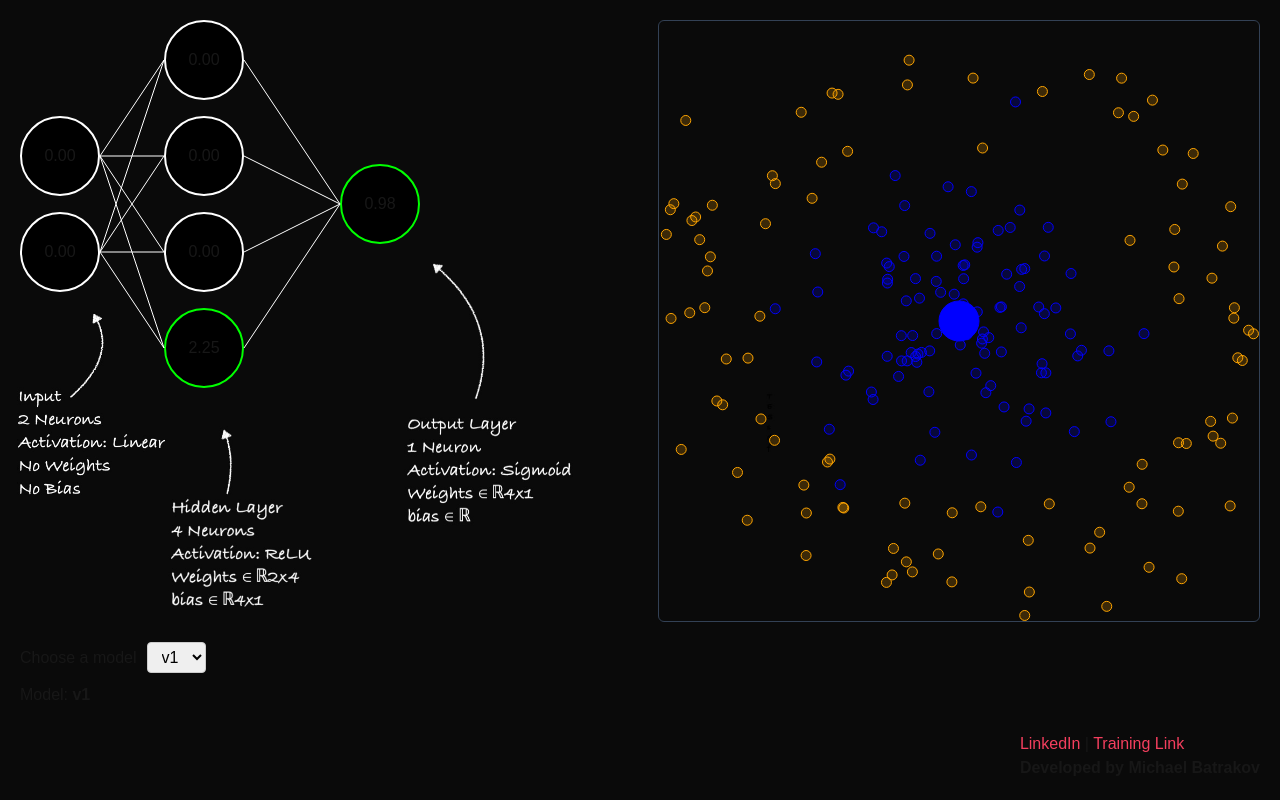
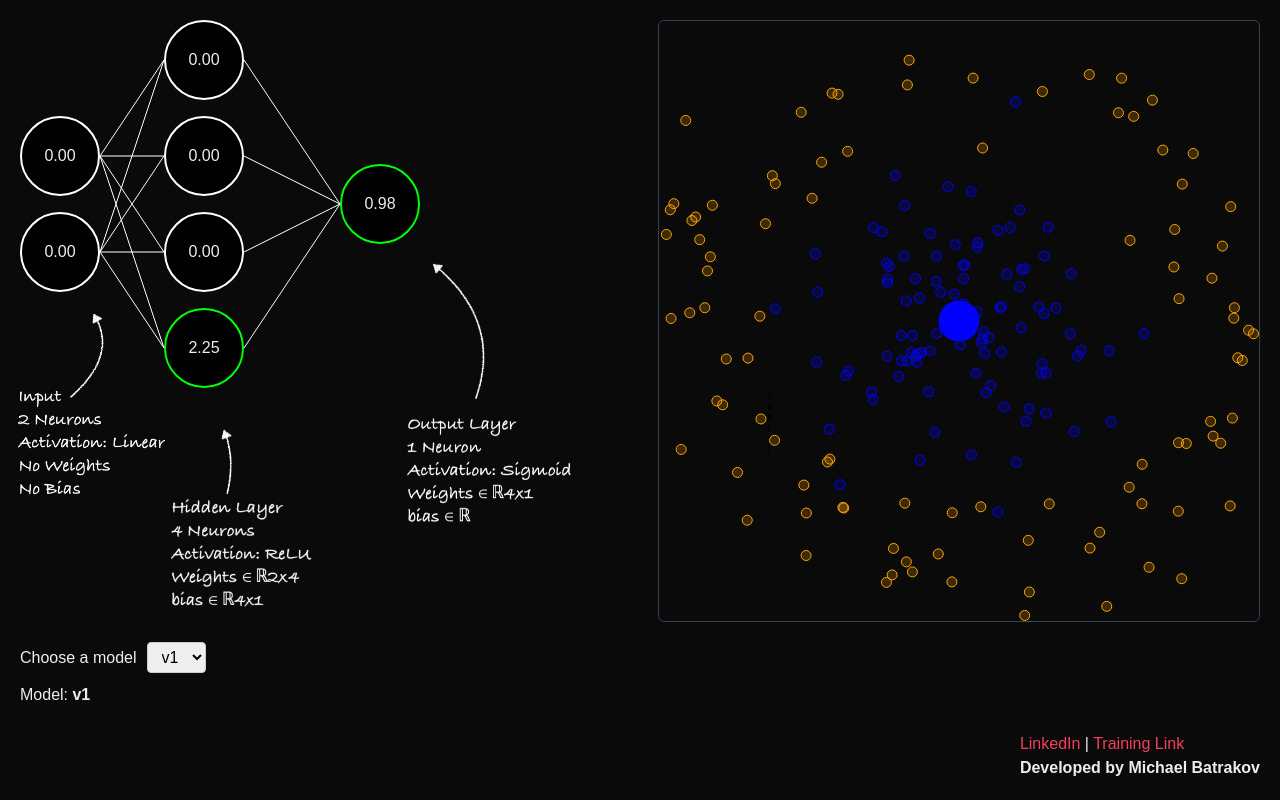
Before and after one commit to serge133/nn-visualizer-mb, a Next.js app: page / in a window 1280 px wide. Built offline with nearby package versions, Linux system fonts and the light colour scheme.

Commit message:
fixed light mode problem

```diff
--- a/app/globals.css
+++ b/app/globals.css
@@ -9,10 +9,11 @@
 }
 
 :root {
-  --background: #ffffff;
-  --foreground: #171717;
+  --background: #0a0a0a;
+  --foreground: #ededed;
 }
 
+/* If user is in dark mode */
 @media (prefers-color-scheme: dark) {
   :root {
     --background: #0a0a0a;
```
